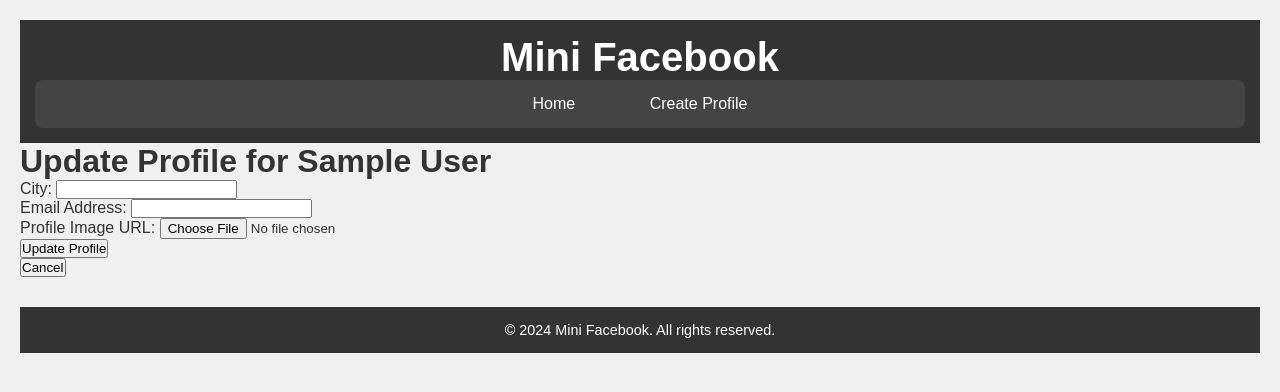
After one commit to cliz1/djangoprojects, a Django app: template mini_fb/templates/mini_fb/update_profile_form.html in a window 1280 px wide. The commit adds this page. Shown: the top 392 px of the page. Run offline with Django 3.2, Linux system fonts and the light colour scheme; the template is opened without the code that fills it: most values are stand-ins (such as "Sample title", 1, 10 or a date in 2020); form fields are guessed from the names that the template uses.

Commit message:
added task 3 assignment 7

```diff
--- a/mini_fb/forms.py
+++ b/mini_fb/forms.py
@@ -16,3 +16,8 @@ class CreateStatusMessageForm(forms.ModelForm):
     class Meta:
         model = StatusMessage
         fields = ['message']
+
+class UpdateProfileForm(forms.ModelForm):
+    class Meta:
+        model = Profile
+        fields = ['city', 'email_address', 'profile_image_url']
--- a/mini_fb/models.py
+++ b/mini_fb/models.py
@@ -9,8 +9,8 @@ class Profile(models.Model):
     last_name = models.TextField(blank=False)
     city = models.TextField(blank=False)
     email_address = models.TextField(blank=False)
-    #profile_image_url = models.URLField(blank=True)
-    image_file = models.ImageField(blank=True) # an actual image
+    profile_image_url = models.URLField(blank=True)
+    #image_file = models.ImageField(blank=True) # an actual image
 
     def __str__(self):
         '''Return a string representation of this object.'''
--- a/mini_fb/templates/mini_fb/show_all_profiles.html
+++ b/mini_fb/templates/mini_fb/show_all_profiles.html
@@ -8,7 +8,7 @@
   <article>
     <!-- Link the image to the user's profile page -->
     <a href="{% url 'show_profile' a.pk %}">
-      <img src="{{a.image_file.url}}" alt="{{a.profile_image_url}}" />
+      <img src="{{a.profile_image_url}}" alt="{{a.profile_image_url}}" />
     </a>
 
     <div>
--- /dev/null
+++ b/mini_fb/templates/mini_fb/update_profile_form.html
@@ -0,0 +1,32 @@
+{% extends 'mini_fb/base.html' %} {% block content %}
+<h1>Update Profile for {{ profile.first_name }} {{ profile.last_name }}</h1>
+
+<form method="POST" action="">
+  {% csrf_token %}
+
+  <div>
+    <label for="id_city">City:</label>
+    {{ form.city }}
+  </div>
+
+  <div>
+    <label for="id_email_address">Email Address:</label>
+    {{ form.email_address }}
+  </div>
+
+  <div>
+    <label for="id_profile_image_url">Profile Image URL:</label>
+    {{ form.profile_image_url }}
+  </div>
+
+  <div>
+    <button type="submit">Update Profile</button>
+  </div>
+</form>
+
+<!-- Cancel button to go back to the profile page -->
+<form action="{% url 'show_profile' profile.pk %}">
+  <input type="submit" value="Cancel" />
+</form>
+
+{% endblock %}
--- a/mini_fb/urls.py
+++ b/mini_fb/urls.py
@@ -13,5 +13,7 @@ urlpatterns = [
     #url pattern for creating a profile
     path('create_profile/', CreateProfileView.as_view(), name='create_profile'),
     #url pattern for creating a status
-    path('profile/<int:pk>/create_status/', CreateStatusMessageView.as_view(), name='create_status')
+    path('profile/<int:pk>/create_status/', CreateStatusMessageView.as_view(), name='create_status'),
+    #url pattern for updating a profile
+    path("profile/<int:pk>/update/", UpdateProfileView.as_view(), name='update_profile'),  # New URL mapping
 ]
```
Also changed, not shown: mini_fb/templates/mini_fb/show_profile.html (+7 -1 lines), mini_fb/views.py (+14 -2 lines), db.sqlite3, mini_fb/migrations/0006_remove_profile_image_file_profile_profile_image_url.py (added).
